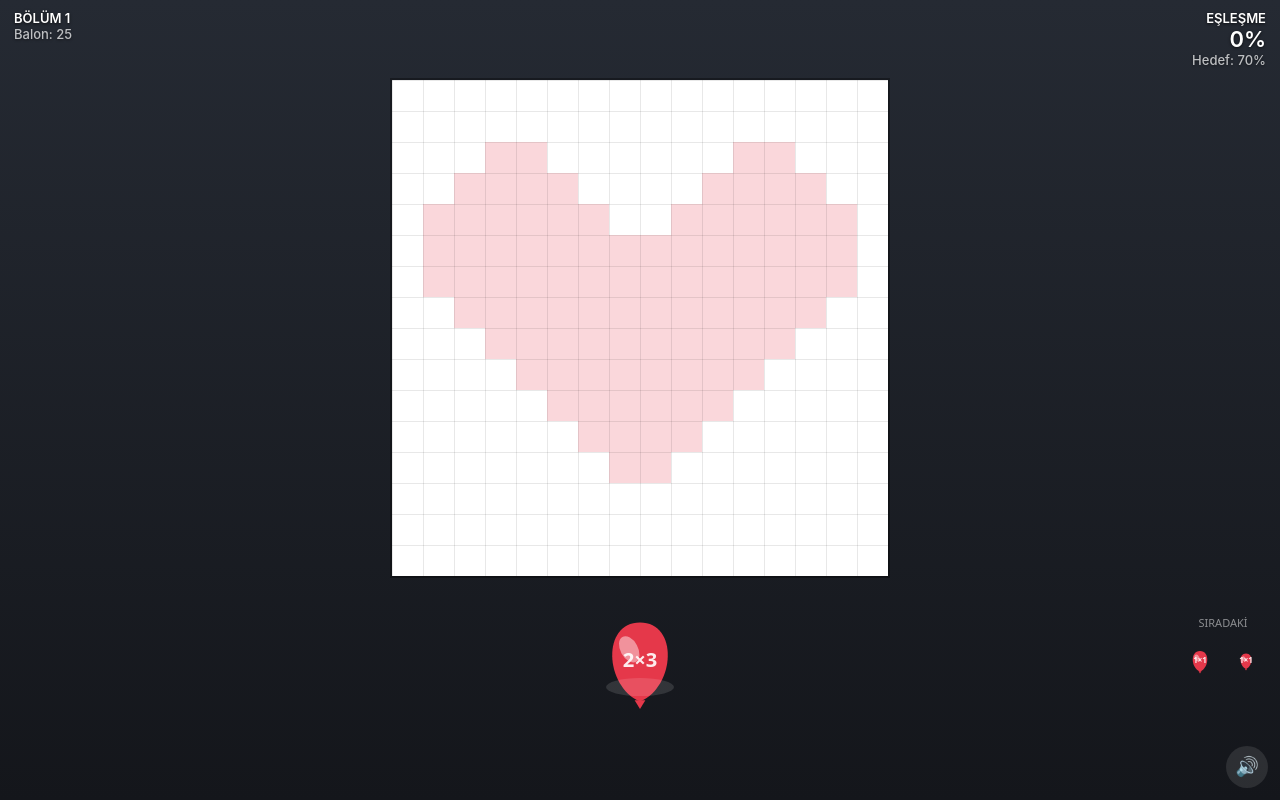
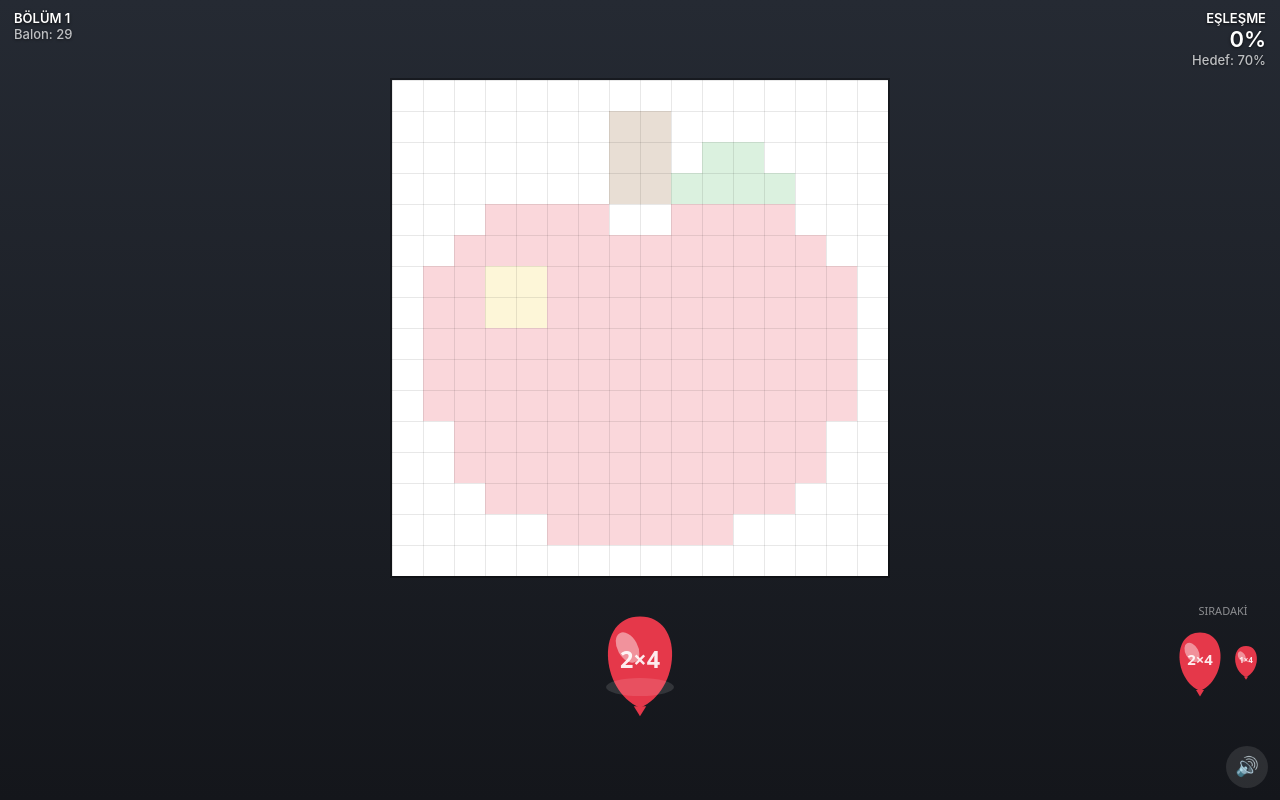
Before and after one commit to BegumDawnbright/paintball, a plain HTML site: page index.html in a window 1280 px wide. Drawn offline with Linux system fonts and the light colour scheme.

Commit message:
Bölüm 1: tek renkli kalp yerine 4 renkli elma
Co-Authored-By: Claude Opus 5 <noreply@anthropic.com>

```diff
--- a/index.html
+++ b/index.html
@@ -131,24 +131,24 @@ function mixPaint(a, wa, b, wb){
 function dist2(a,b){ const dr=a[0]-b[0],dg=a[1]-b[1],db=a[2]-b[2]; return Math.sqrt(dr*dr+dg*dg+db*db); }
 
 /* ---------------- bölümler ---------------- */
-const PAL = { r:'#e5384a', o:'#f08a2c', y:'#f5cf3d', g:'#4bb85f', b:'#3a7fd5', p:'#8b53c9', k:'#3b3f4a', w:'#ffffff', c:'#45c3c9', m:'#e06aa8' };
+const PAL = { r:'#e5384a', o:'#f08a2c', y:'#f5cf3d', g:'#4bb85f', b:'#3a7fd5', p:'#8b53c9', k:'#3b3f4a', w:'#ffffff', c:'#45c3c9', m:'#e06aa8', n:'#8a5a2b' };
 const LEVELS = [
-  { name:'Kalp', goal:70, cols:['r','y','b','w'], art:[
+  { name:'Elma', goal:70, art:[
     '................',
-    '................',
-    '...rr......rr...',
-    '..rrrr....rrrr..',
-    '.rrrrrr..rrrrrr.',
+    '.......nn.......',
+    '.......nn.gg....',
+    '.......nngggg...',
+    '...rrrr..rrrr...',
+    '..rrrrrrrrrrrr..',
+    '.rryyrrrrrrrrrr.',
+    '.rryyrrrrrrrrrr.',
+    '.rrrrrrrrrrrrrr.',
     '.rrrrrrrrrrrrrr.',
     '.rrrrrrrrrrrrrr.',
     '..rrrrrrrrrrrr..',
+    '..rrrrrrrrrrrr..',
     '...rrrrrrrrrr...',
-    '....rrrrrrrr....',
     '.....rrrrrr.....',
-    '......rrrr......',
-    '.......rr.......',
-    '................',
-    '................',
     '................'] },
   { name:'Çiçek', goal:66, cols:['r','y','b','g'], art:[
     '................',
@@ -608,7 +608,7 @@ function drawQueue(){
   const b3 = W - 34, bx = b3 - 46;
   ctx.save();
   ctx.font = '11px system-ui'; ctx.fillStyle = 'rgba(255,255,255,.5)'; ctx.textAlign='center';
-  ctx.fillText('SIRADAKİ', (bx+b3)/2, y-34);
+  ctx.fillText('SIRADAKİ', (bx+b3)/2, y-46);
   ctx.restore();
   if(queue[1]) drawBalloon(bx, y, queue[1], 0.8);
   if(queue[2]) drawBalloon(b3, y, queue[2], 0.6);
```
